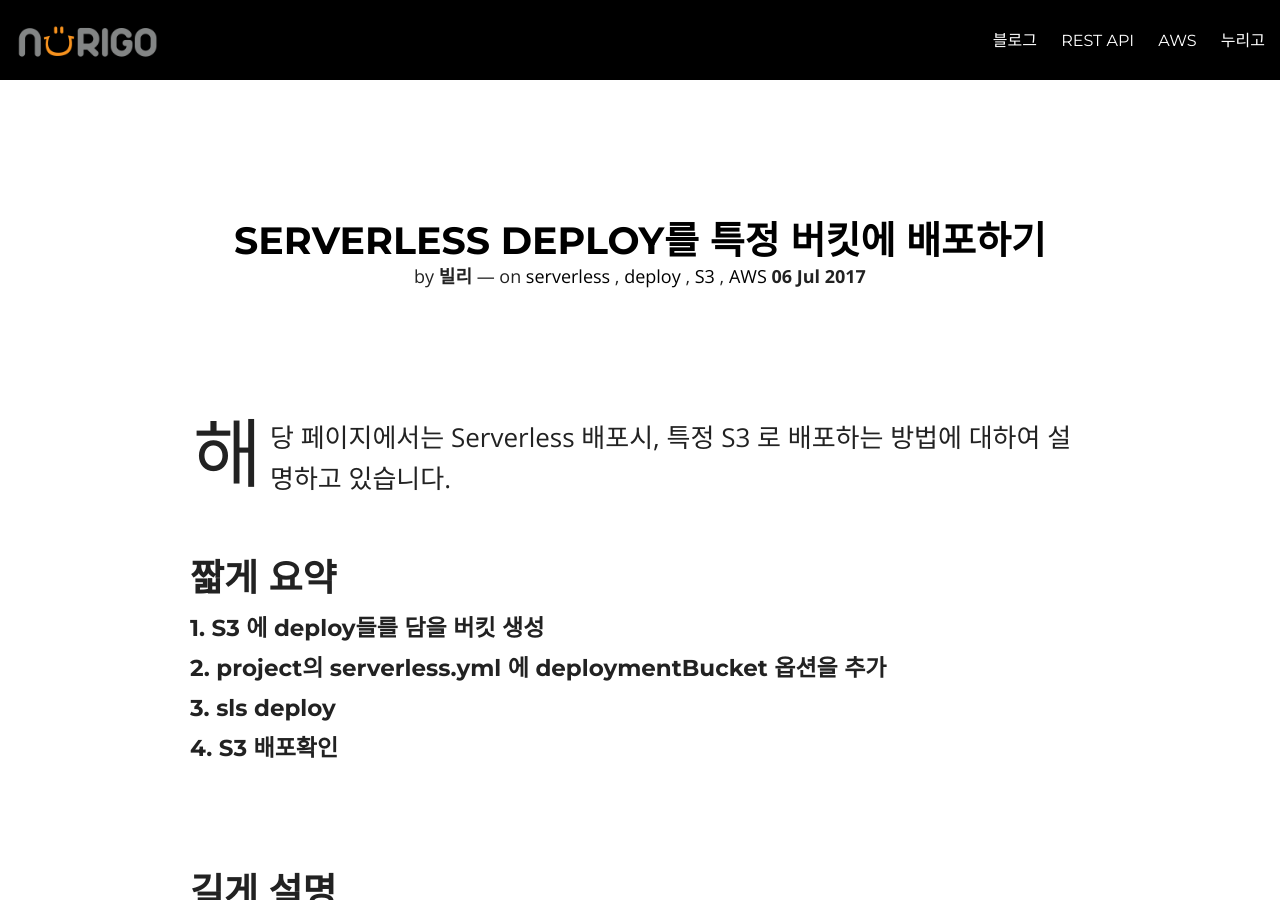
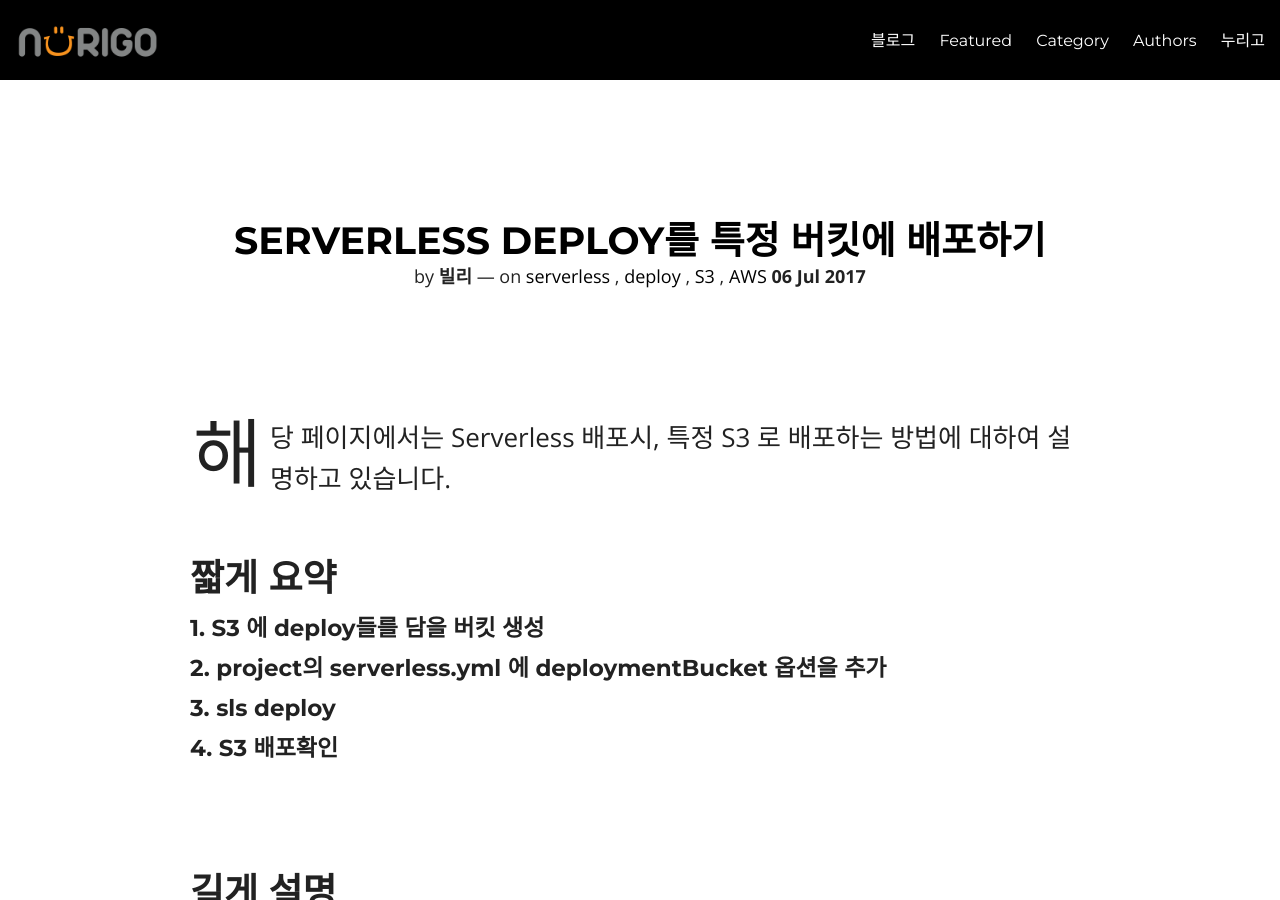
Before and after one commit to nurigo/nurigo.github.io, a Jekyll site: the page built from _posts/2017-07-06-serverless-deploy-to-specific-s3.md, in a window 1280 px wide and 900 px high. Built offline with Jekyll 4.4.1, drawn with Linux system fonts in a browser that asks for light colours; nearby versions of some CDN libraries; comment, search, counter and statistics services are not loaded.

Commit message:
fix script link

```diff
--- a/_config.yml
+++ b/_config.yml
@@ -23,12 +23,12 @@
     url: /
     external: false
     icon: home
-  - title: REST API
+  - title: Featured
     url: /featured
-  - title: AWS
+  - title: Category
     url: /categories
-  - title: 누리고
-    url: /about
+  - title: Authors
+    url: /authors
 
 # http://en.wikipedia.org/wiki/List_of_tz_database_time_zones
 timezone:    Asia/Seoul
--- a/_includes/scripts.html
+++ b/_includes/scripts.html
@@ -1,6 +1,8 @@
     <script src="//ajax.googleapis.com/ajax/libs/jquery/1.11.0/jquery.min.js"></script>
+    <script src="//cdnjs.cloudflare.com/ajax/libs/modernizr/2.8.3/modernizr.min.js"></script>
+
     <script>window.jQuery || document.write('<script src="{{ site.url }}/assets/js/vendor/jquery-1.11.1.min.js"><\/script>')</script>
-    <script src="{{ site.url }}/assets/js/vendor/modernizr.js"></script>
+    <!--script src="{{ site.url }}/assets/js/vendor/modernizr.js"></script-->
     <script src="{{ site.url }}/assets/js/foundation.min.js"></script>
     {% if page.imagefeature %}<script src="{{ site.url }}/assets/js/vendor/background-check.js"></script>
     <script src="{{ site.url }}/assets/js/vendor/post-header-animations.js"></script>{% endif %}
@@ -11,8 +13,6 @@
     <script>
       $(document).foundation();
     </script>
-    <script type='text/javascript'>console.log("HMFaysal Notepad Theme Version 2.0");</script>
-    <script type='text/javascript'>console.log("https://alum.mit.edu/www/hmfaysal");</script>
 
 {% if site.google_analytics %}
 <!-- Asynchronous Google Analytics snippet -->
--- a/_layouts/home.html
+++ b/_layouts/home.html
@@ -40,6 +40,7 @@
             {% endif %} </li>
 {% endfor %}
            <!--li><a href="{{ site.url }}/feed.xml" title="Atom/RSS feed"><i class="icon-rss"></i> Feed</a></li-->
+           <li> <a target="_blank" href="http://www.nurigo.net" title="누리고 홈페이지">누리고</a> </li>
     </ul>
 </div>
         <div class="clearfix"></div>
--- a/_layouts/page.html
+++ b/_layouts/page.html
@@ -47,6 +47,7 @@
                     <a href="{{ site.url }}{{ link.url }}">{{ link.title }}</a>
                 {% endif %} </li>
 {% endfor %}
+           <li> <a target="_blank" href="http://www.nurigo.net" title="누리고 홈페이지">누리고</a> </li>
     </ul>
 </div>
             </div>
--- a/_layouts/post.html
+++ b/_layouts/post.html
@@ -4,7 +4,7 @@
 {% include head.html %}
 {% if site.dropcap %}<style type="text/css">@media only screen and (min-width:43.75em){.notepad-post-content div>p:first-child:first-letter{float:left;font-size:4.688rem;line-height:4.375rem;padding-top:.25rem;padding-right:.5rem;padding-left:.188rem;font-family:serif}}</style>{% endif %}
 </head>
-<body class="post-template" itemscope itemtype="http://schema.org/WebPage">
+<body class="post-template" itemscope itemtype="https://schema.org/WebPage">
 {% if page.imagefeature %}
         <main id="notepad-post-container" class="notepad-post-container intro-effect-sliced" role="main">
             <header class="notepad-post-header">
```
Also changed, not shown: other parts of _layouts/post.html (+1 -0 lines), 8 other files.
